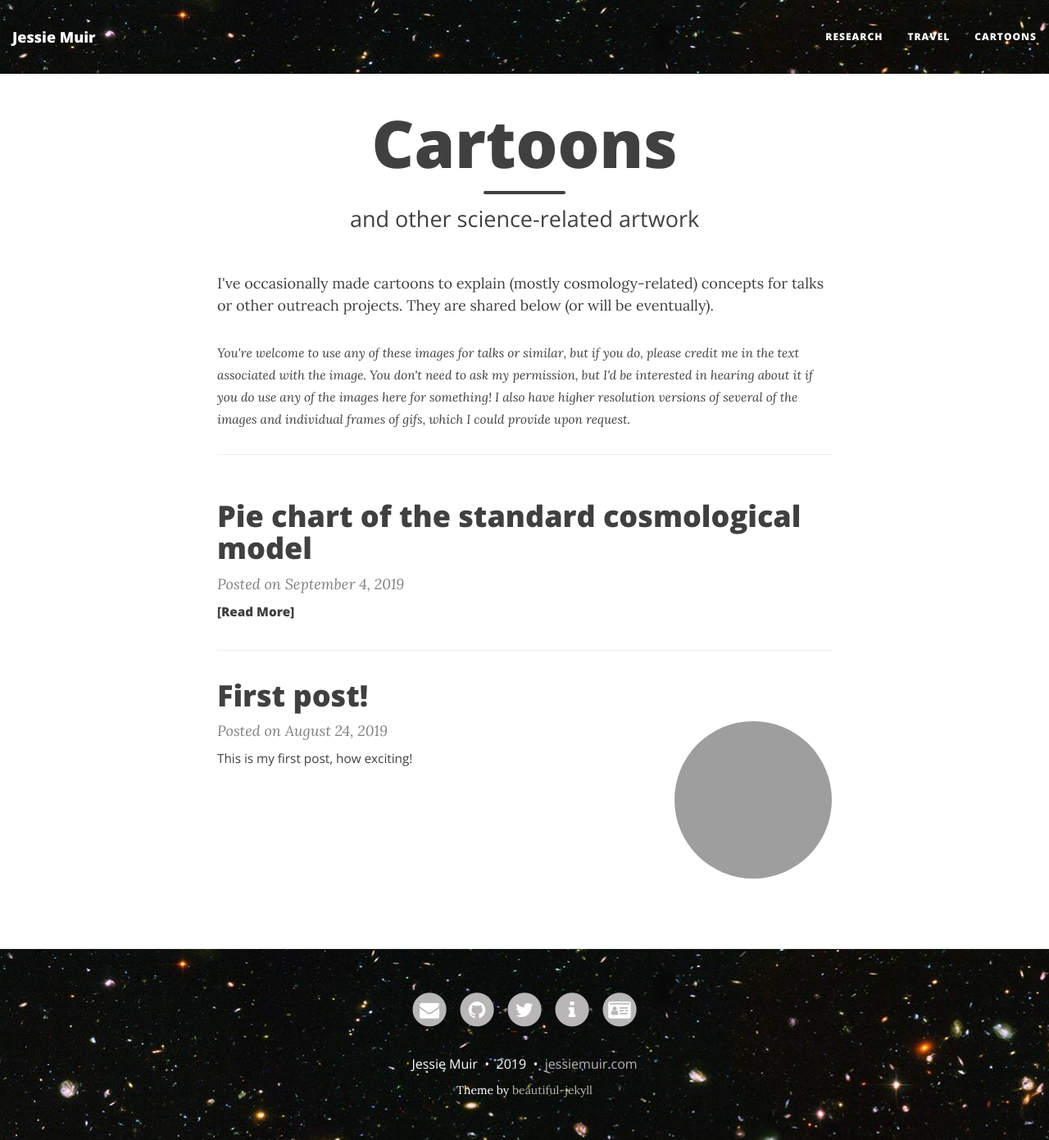
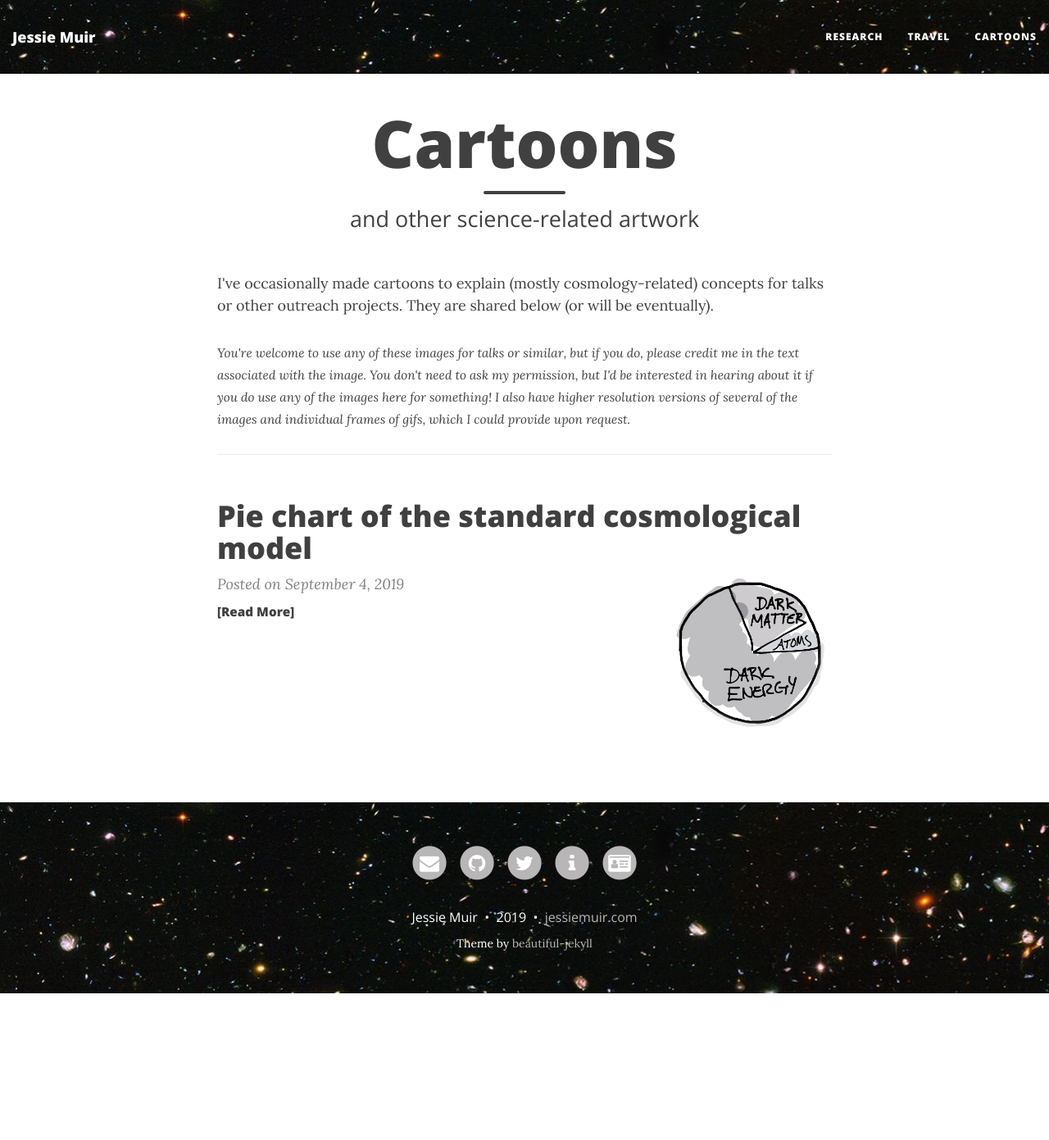
Before and after one commit to jessmuir/jessmuir.github.io, a Jekyll site: the page built from cartoons/index.html, in a window 1280 px wide and 1391 px high. Shown: the whole window at 82% size. Built offline with Jekyll 4.4.1, drawn with Linux system fonts in a browser that asks for light colours; nearby versions of some CDN libraries; the list of posts is cut into pages by our own code; grey boxes are pictures that could not be loaded.

Commit message:
post tweak

```diff
--- a/_posts/2019-08-24-dummy.md
+++ /dev/null
@@ -1,7 +0,0 @@
----
-layout: post
-title: First post!
-image: /img/hello_world.jpeg
----
-
-This is my first post, how exciting!
```
Also changed, not shown: _posts/2019-09-04-piechart.md (+2 -2 lines), 1 other file.
